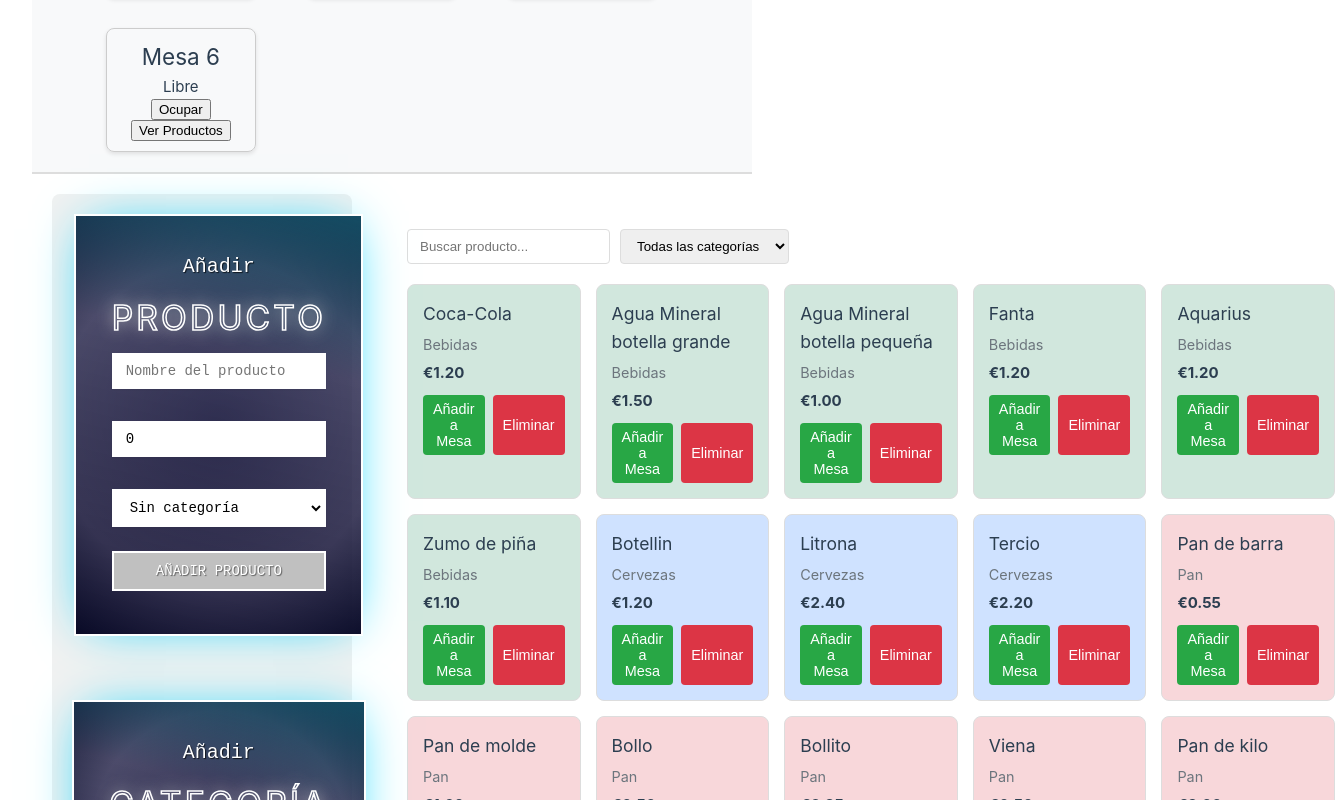
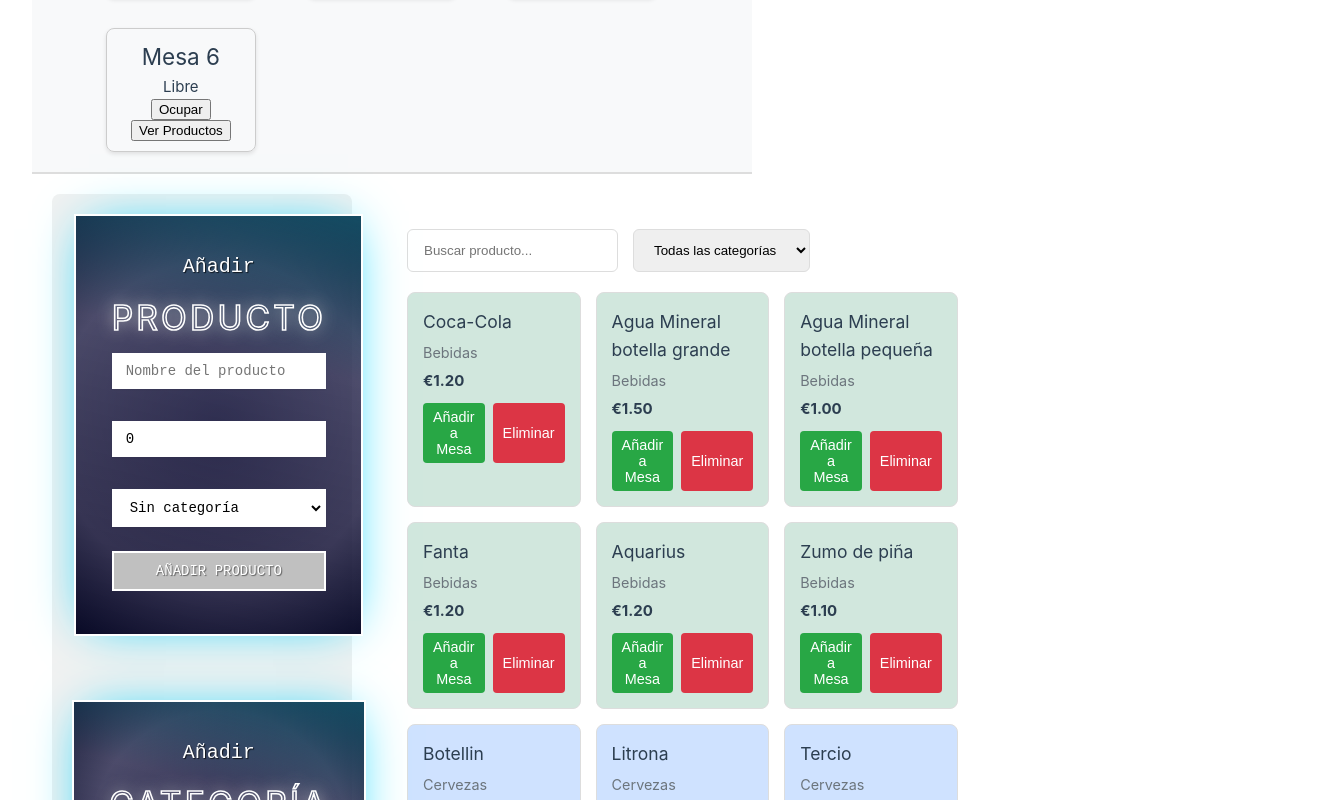
Before and after one commit to ppsegur/tpv, a Vue app: page / in a window 1280 px wide. Shown: the part 300-1100 px from the top of the page, 1335 px wide, since content can reach past the window. Built offline with nearby package versions, Linux system fonts and the light colour scheme.

Commit message:
style: update ProductList styles for improved layout and spacing

```diff
--- a/src/components/ProductList.vue
+++ b/src/components/ProductList.vue
@@ -254,19 +254,20 @@ const getCategoryColor = (categoryId) => {
 
 .filters {
   display: flex;
-  gap: 10px;
+  gap: 15px;
   margin-bottom: 20px;
 }
 
 .search-input, .category-select {
-  padding: 8px 12px;
+  padding: 12px 16px;
+  font-size: 1.2 rem;
   border: 1px solid #ddd;
-  border-radius: 4px;
+  border-radius: 6px;
   flex: 1;
 }
 
 .category-select {
-  max-width: 200px;
+  max-width: 300px;
 }
 
 .product-form h3 {
@@ -294,7 +295,7 @@ const getCategoryColor = (categoryId) => {
 
 .products-grid {
   display: grid;
-  grid-template-columns: repeat(5, 1fr); /* 3 products per row */
+  grid-template-columns: repeat(3, 1fr); /* 3 products per row */
   gap: 15px;
 }
 
```
